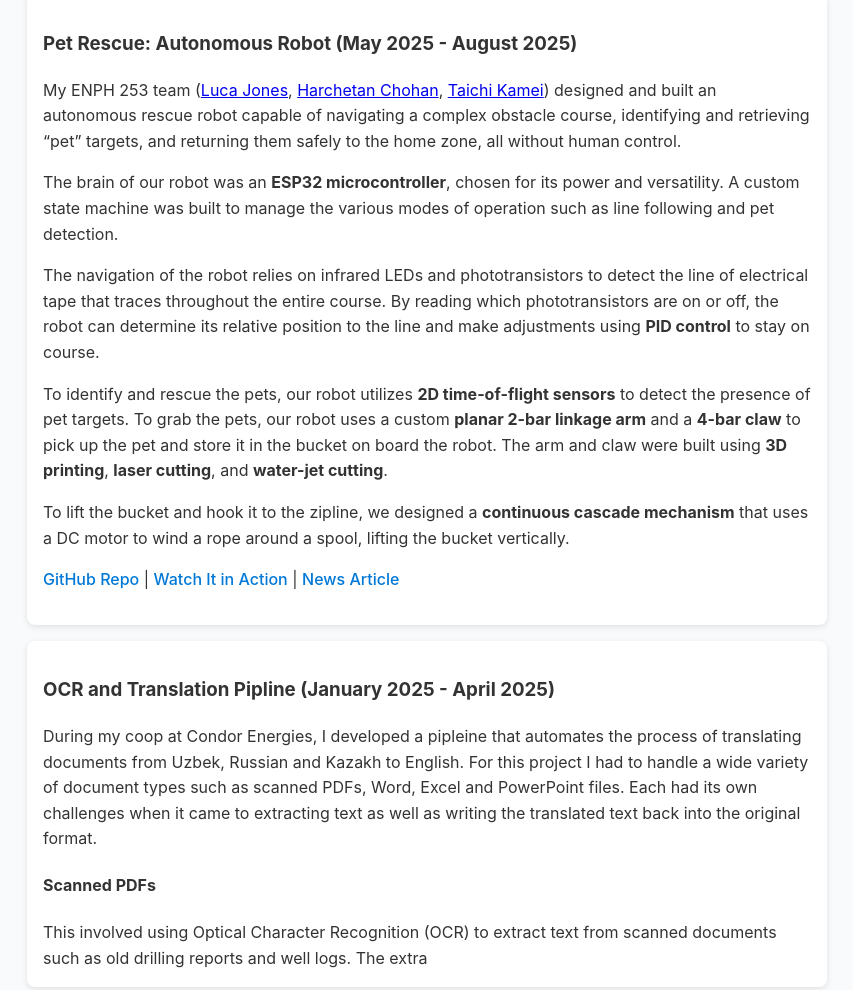
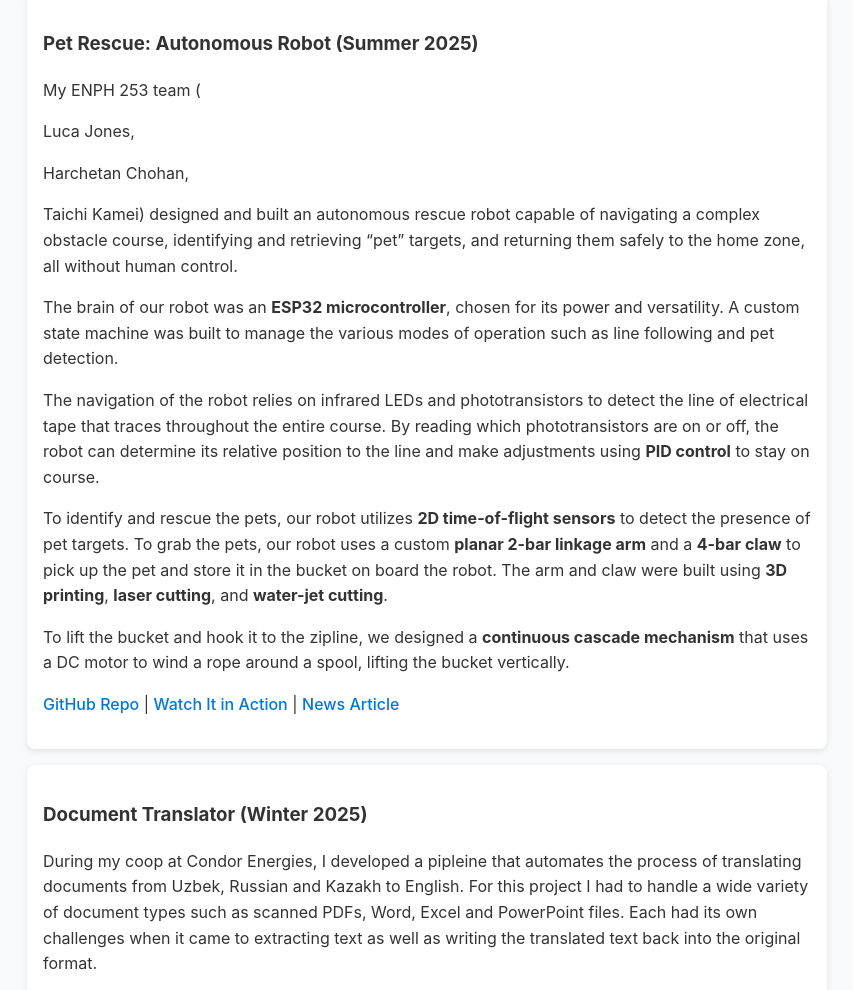
Before and after one commit to Coen-Molyneaux/Coen-Molyneaux.github.io, a plain HTML site: page index.html in a window 1280 px wide. Shown: the part 514-1504 px from the top of the page, without its empty margins (213-1066 px from the left). Drawn offline with Linux system fonts and the light colour scheme.

Commit message:
Link fix

```diff
--- a/index.html
+++ b/index.html
@@ -32,12 +32,12 @@
     <h2>Projects</h2>
 
     <div class="project">
-        <h3>Pet Rescue: Autonomous Robot (May 2025 - August 2025)</h3>
+        <h3>Pet Rescue: Autonomous Robot (Summer 2025)</h3>
 
         <p>
-          My ENPH 253 team (<a href="https://www.linkedin.com/in/luca-jones1/" class="links">Luca Jones</a>,
-          <a href="https://www.linkedin.com/in/harchetan-chohan-504557327/" class="links">Harchetan Chohan</a>,
-          <a href="https://www.linkedin.com/in/taichikamei/" class="links">Taichi Kamei</a>)
+          My ENPH 253 team (<p class="links"><a href="https://www.linkedin.com/in/luca-jones1/"></a></p>Luca Jones</a>,
+          <p class="links"><a href="https://www.linkedin.com/in/harchetan-chohan-504557327/"></a></p>Harchetan Chohan</a>,
+          <p class="links"><a href="https://www.linkedin.com/in/taichikamei/"></a></p>Taichi Kamei</a>)
           designed and built an autonomous rescue robot capable of navigating a complex obstacle course,
           identifying and retrieving “pet” targets, and returning them safely to the home zone, all without human control.
         </p>
@@ -75,16 +75,33 @@
     </div>
 
     <div class="project">
-        <h3> OCR and Translation Pipline (January 2025 - April 2025)</h3>
-        During my coop at Condor Energies, I developed a pipleine that automates the process of translating documents from Uzbek, Russian
-        and Kazakh to English.
+        <p>
+            <h3> Document Translator (Winter 2025)</h3>
+            During my coop at Condor Energies, I developed a pipleine that automates the process of translating documents from Uzbek, Russian
+            and Kazakh to English. For this project I had to handle a wide variety of document types such as scanned PDFs, Word, Excel and PowerPoint files. Each had
+            its own challenges when it came to extracting text as well as writing the translated text back into the original format.
+        </p>
 
-        For this project I had to handle a wide variety of document types such as scanned PDFs, Word, Excel and PowerPoint files. Each had
-        its own challenges when it came to extracting text as well as writing the translated text back into the original format.
+        <p>
+            <h4> Scanned PDFs </h4>
+            This involved using Optical Character Recognition (OCR) to extract text from scanned documents such as old
+            drilling reports and well logs. Then using the Google translate API to translate the extracted text before
+            finally writing the translated text back into a new PDF that closely resembled the original document. A particular challenge
+            with this task was ensuring the formatting and layout of the original document was preserved in the translated version. For most PDFs
+            I was dealing with they were scanned documents, so in order to write the translated text back to the PDF I had to 'remember' the pixel
+            location of each word in the original document and then write the translated text back to those same locations.
 
-        <h4> Scanned PDFs </h4>
-        This involved using Optical Character Recognition (OCR) to extract text from scanned documents such as old
-        drilling reports and well logs. The extra
+            Here is a first attempt at writing translated text back to a scanned PDF (blurred for confidentiality):
+
+            <img src="assets/first_attempt_ocr.png">
+
+            After a lot more iteration I was able to get much better results that preserved the original formatting and layout of the document (again blurred for confidentiality):
+            <img src="assets/second_attempt_ocr.png">
+
+        </p>
+
+
+
     </div>
   </section>
 
```
Also changed, not shown: assets/first_attempt_ocr.png (added), assets/second_attempt_ocr.png (added), 2 other files.
